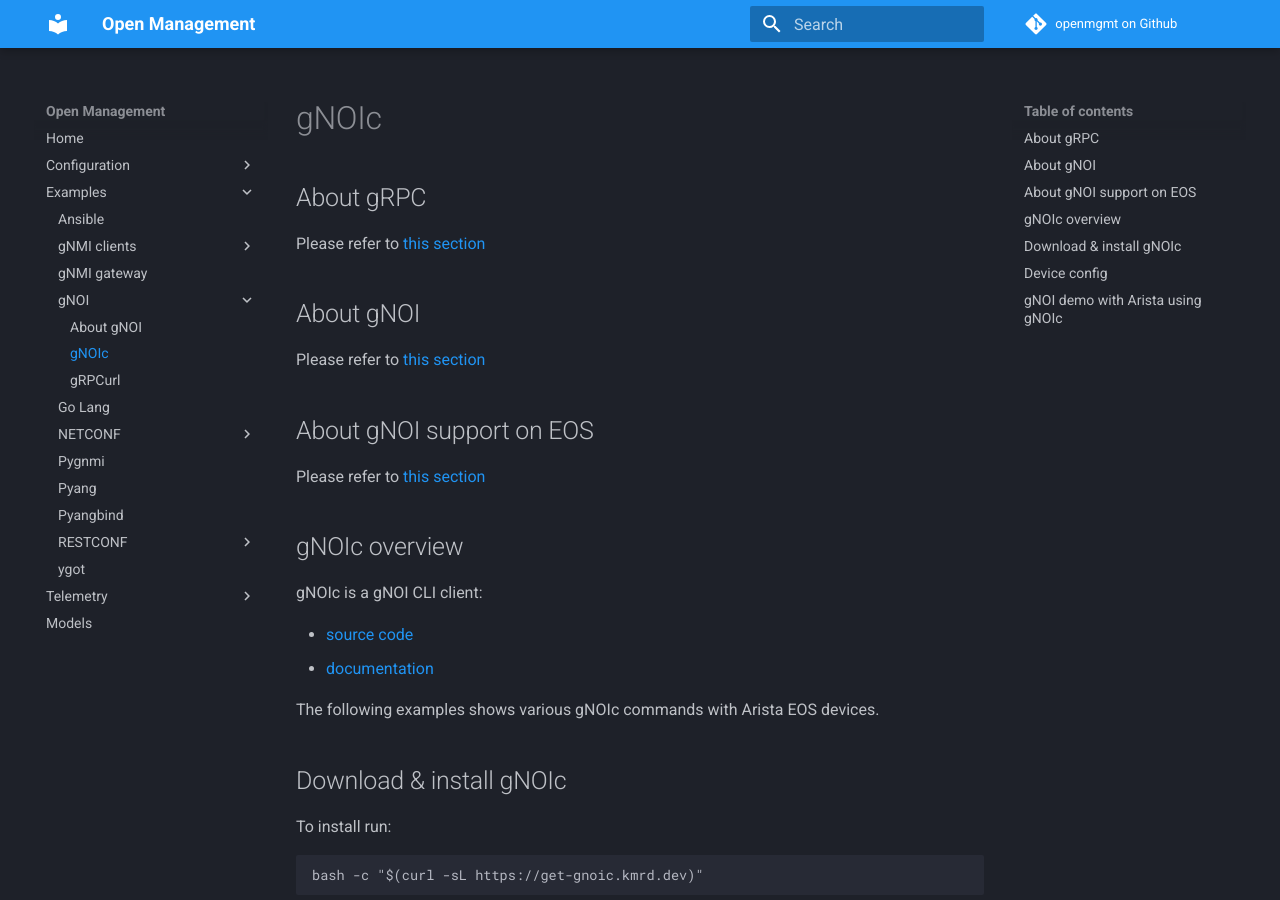
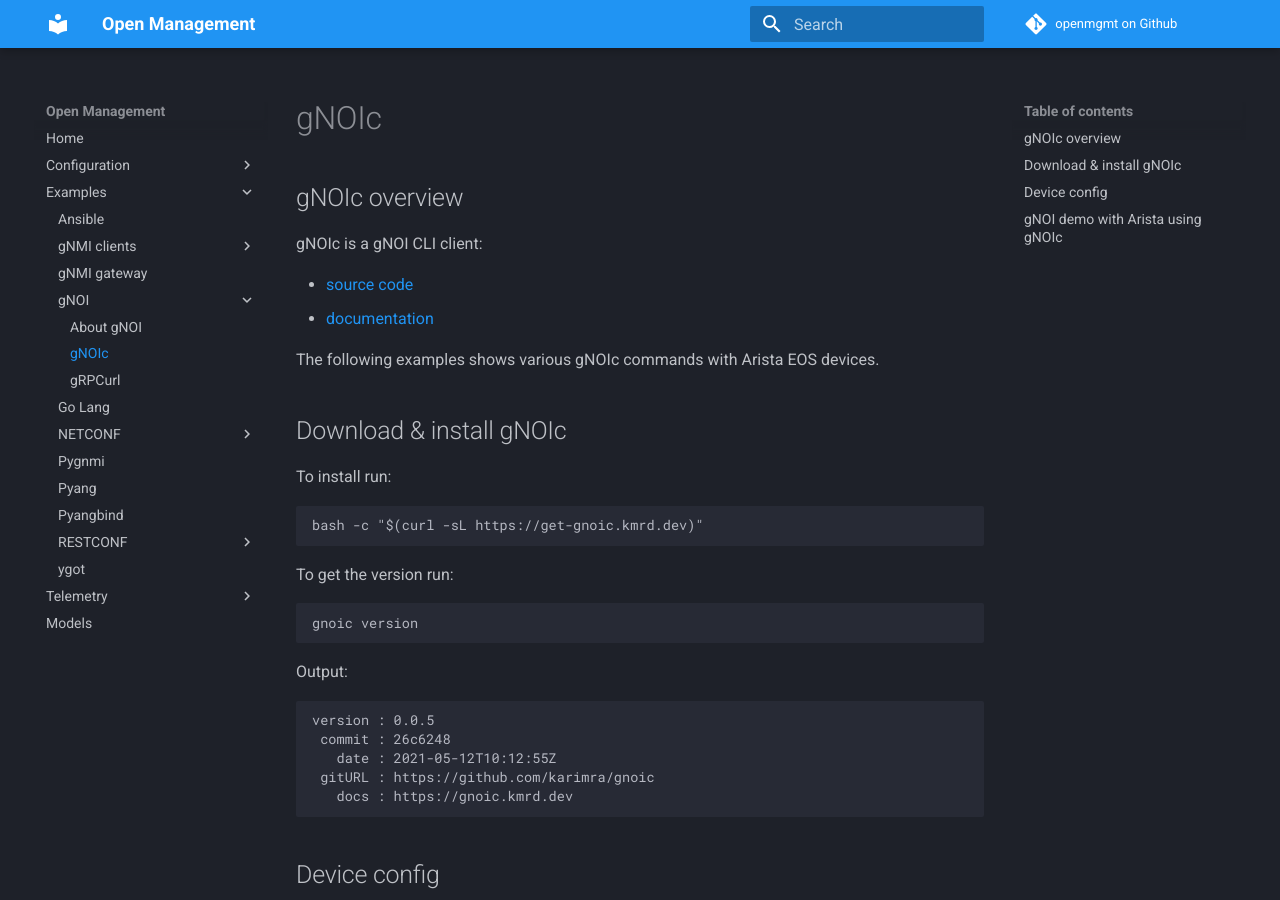
Before and after one commit to aristanetworks/openmgmt, an MkDocs documentation site: the page built from docs/examples/gnoi/gnoic.md, in a window 1280 px wide and 900 px high. Built offline with MkDocs 1.6.1 and Material for MkDocs 9.7.7, drawn with Linux system fonts in a browser that asks for light colours; comment, search, counter and statistics services are not loaded.

Commit message:
fix comments from PR 68 about gNOI

```diff
--- a/docs/examples/gnoi/gnoic.md
+++ b/docs/examples/gnoi/gnoic.md
@@ -4,19 +4,6 @@
 date: 2021-07-16 12:17:00 --0600
 categories:
 ---
-
-## About gRPC
-
-Please refer to [this section](../index.md)
-
-## About gNOI
-
-Please refer to [this section](../index.md)
-
-## About gNOI support on EOS
-
-Please refer to [this section](../index.md)
-
 ## gNOIc overview
 
 gNOIc is a gNOI CLI client:
```
Also changed, not shown: docs/examples/gnoi/grpcurl.md (+0 -13 lines).
